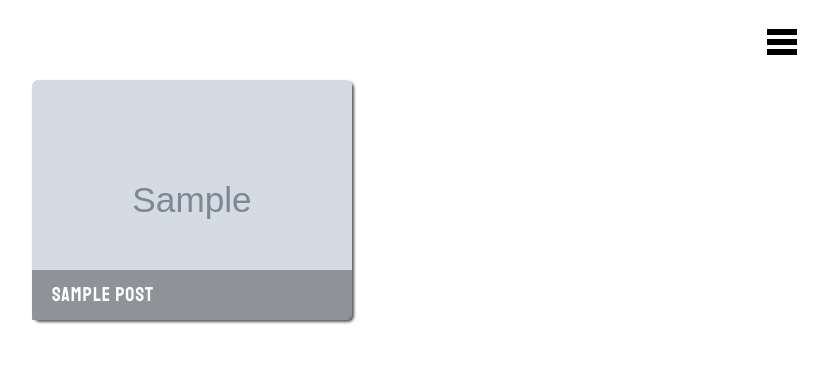
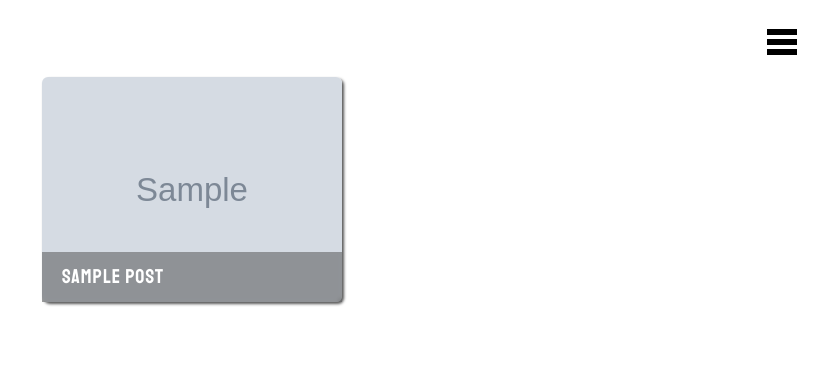
Before and after one commit to dar23/dar23, a PHP site: page /js.php in a window 1280 px wide. Shown: the top 379 px of the page, without its empty margins (448-1276 px from the left). Run offline with PHP 8.4, Linux system fonts and the light colour scheme; tables that the repository leaves empty or names only in its code hold one stand-in row (values such as "Sample post"); grey boxes marked "Sample" are stand-in pictures; some libraries are stand-ins or nearby versions.

Commit message:
Add files via upload

```diff
--- a/admin.php
+++ b/admin.php
@@ -11,6 +11,27 @@ if(isset($_POST['main_text'])&& !empty($_FILES['main_file']['name'])){
   $targetFilePath = $direction_main.$picture;
 
   move_uploaded_file($_FILES["main_file"]["tmp_name"], $targetFilePath);
+  $black_target = imagecreatetruecolor(500, 300); // Zwraca czarny obraz - jest to matryca
+
+
+  $image = imagecreatefromjpeg($targetFilePath); // uchwyt do obrazka źródłowego jpg
+
+
+
+  //get new sizes
+
+  $width = imagesx($image); // pobranie szerokości
+  $height = imagesy($image); // pobranie wysokości
+
+
+//resize
+
+  imagecopyresampled($black_target, $image, 0, 0, 0, 0,500,300,$width,$height);
+
+
+// output
+
+  imagejpeg($black_target, 'main/'.$picture);
 
 
 
@@ -43,7 +64,7 @@ if(isset($_POST['humor_title']) && !empty($_FILES['humor_file']['name'])){
 
  //load
 
-  $black_target = imagecreatetruecolor(400, 500); // Zwraca czarny obraz - jest to matryca
+  $black_target = imagecreatetruecolor(550, 600); // Zwraca czarny obraz - jest to matryca
 
 
   $image = imagecreatefromjpeg($targetFilePath); // uchwyt do obrazka źródłowego jpg
@@ -58,7 +79,7 @@ if(isset($_POST['humor_title']) && !empty($_FILES['humor_file']['name'])){
 
 //resize
 
-  imagecopyresampled($black_target, $image, 0, 0, 0, 0,400, 500,$width,$height);
+  imagecopyresampled($black_target, $image, 0, 0, 0, 0,550, 600,$width,$height);
 
 
 // output
--- a/main_post.css
+++ b/main_post.css
@@ -29,26 +29,24 @@
 
 .main_post{
 
-    background-color: #ffffff;
-    padding: 20px;
-    padding-top: 50px;
 
-    font-size: 30px;
-    width:25%;
-    height:200px;
+ padding: 15px;
+ padding-top: 50px;
+ font-size: 30px;
+ width:300px;
+ height:150px;
  display: flex;
  justify-content: center;
-
  flex-direction: column;
 
 }
 
 .photo{
 
-width: 100%;
+width: 300px;
 height:300px;
 border-radius: 10px;
-
+padding-top: 40px;
 }
 a{
 
@@ -56,7 +54,7 @@ a{
 }
 
 img{
- width: 100%;
+width: 100%;
 height: 100%;
 border-radius: 6px;
 box-shadow:2px 2px 3px 0px rgb(86, 86, 86);
--- a/memy.css
+++ b/memy.css
@@ -49,9 +49,9 @@ height: 180px;
   justify-content: flex-end;
   align-items: flex-end;
   align-content: flex-end;
-  width:500px;
-  height:550px;
- margin-top:4%;
+  width:550px;
+  height:600px;
+ margin-top:5%;
  margin-right: 8%;
  margin-left: 5%;
 color: black;
```
